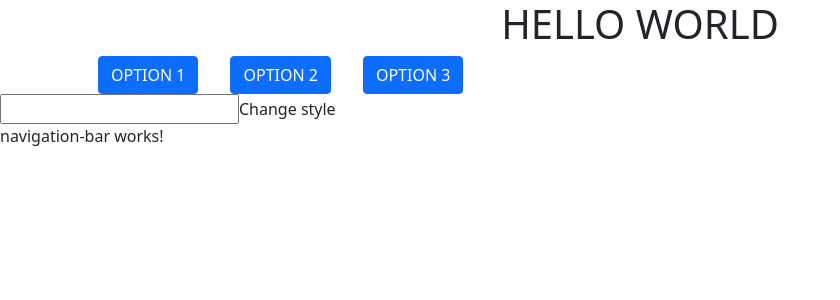
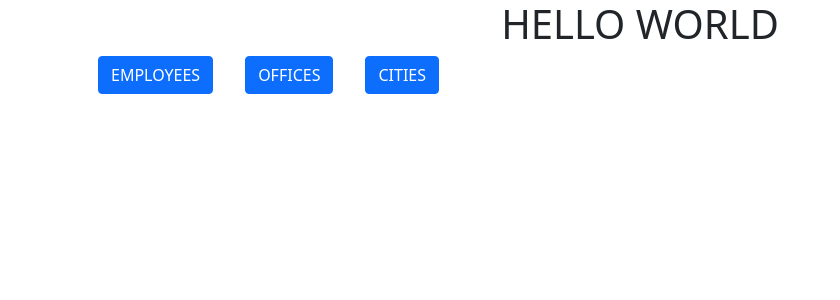
Before and after one commit to GamalielLeon/PrimerCRUD, an Angular app: page / in a window 1280 px wide. Before the commit this address led to /home. Shown: the top 300 px of the page, without its empty margins (0-840 px from the left). Built offline with nearby package versions, Linux system fonts and the light colour scheme.

Commit message:
Delete the 'home' route and add the navigationBarComponent to the app.component.html file

```diff
--- a/src/app/app-routing.module.ts
+++ b/src/app/app-routing.module.ts
@@ -1,12 +1,11 @@
 import { NgModule } from '@angular/core';
 import { Routes, RouterModule } from '@angular/router';
-import { NavigationBarComponent } from './components/navigation-bar/navigation-bar.component';
 import { CatalogEmployeesComponent } from './components/catalog-employees/catalog-employees.component';
 import { CatalogOfficesComponent } from './components/catalog-offices/catalog-offices.component';
 import { CatalogCountriesComponent } from './components/catalog-countries/catalog-countries.component';
+import { AppComponent } from './app.component';
 
 const routes: Routes = [
-  {path: 'home', component: NavigationBarComponent},
   {path: 'employees', component: CatalogEmployeesComponent},
   {path: 'offices', component: CatalogOfficesComponent},
   {path: 'cities', component: CatalogCountriesComponent},
--- a/src/app/app.component.html
+++ b/src/app/app.component.html
@@ -1,19 +1,8 @@
 <h1 class="text-center">HELLO WORLD</h1>
 <header>
-    <nav class="container col">
-        <button class="btn btn-primary mx-3" (click)="setOption(1, true)">OPTION 1</button>
-        <button class="btn btn-primary mx-3" (click)="setOption(2, false)">OPTION 2</button>
-        <button class="btn btn-primary mx-3" (click)="setOption(3, false)">OPTION 3</button>
-    </nav>
-
-    <input type="text" [ngClass]="{'form-control': band}" id="casilla"> <label for="casilla">Change style</label>
+    <app-navigation-bar></app-navigation-bar>
 </header>
 
-<main class="container col text-right" [ngSwitch]="currentOption">
-    <div *ngSwitchCase="1">uno</div>
-    <div *ngSwitchCase="2">dos</div>
-    <div *ngSwitchCase="3">tres</div>
-</main>
 
 
 <router-outlet></router-outlet>
--- a/src/app/app.component.ts
+++ b/src/app/app.component.ts
@@ -8,12 +8,5 @@ import { Component } from '@angular/core';
 
 
 export class AppComponent {
-  title = 'CRUD';
-  image: string = 'https://i.blogs.es/594843/chrome/450_1000.jpg';
-  currentOption: number = 0;
-  band: boolean = false;
-  setOption(option: number, band: boolean): void{
-    this.currentOption = option;
-    this.band = band;
-  }
+
 }
--- a/src/app/components/navigation-bar/navigation-bar.component.html
+++ b/src/app/components/navigation-bar/navigation-bar.component.html
@@ -1 +1,5 @@
-<p>navigation-bar works!</p>
+<nav class="container col">
+    <button class="btn btn-primary mx-3" routerLink="/employees"> EMPLOYEES </button>
+    <button class="btn btn-primary mx-3" routerLink="/offices"> OFFICES </button>
+    <button class="btn btn-primary mx-3" routerLink="/cities"> CITIES </button>
+</nav>
```
